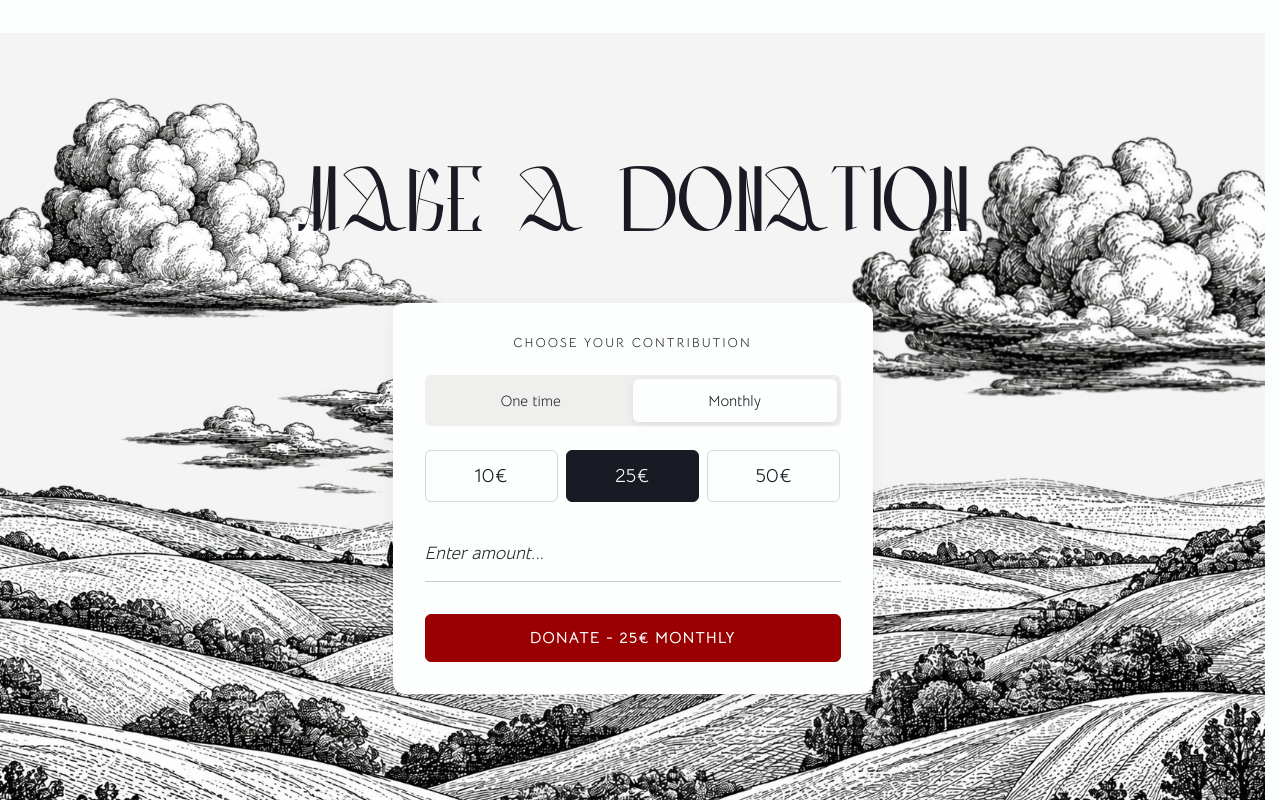
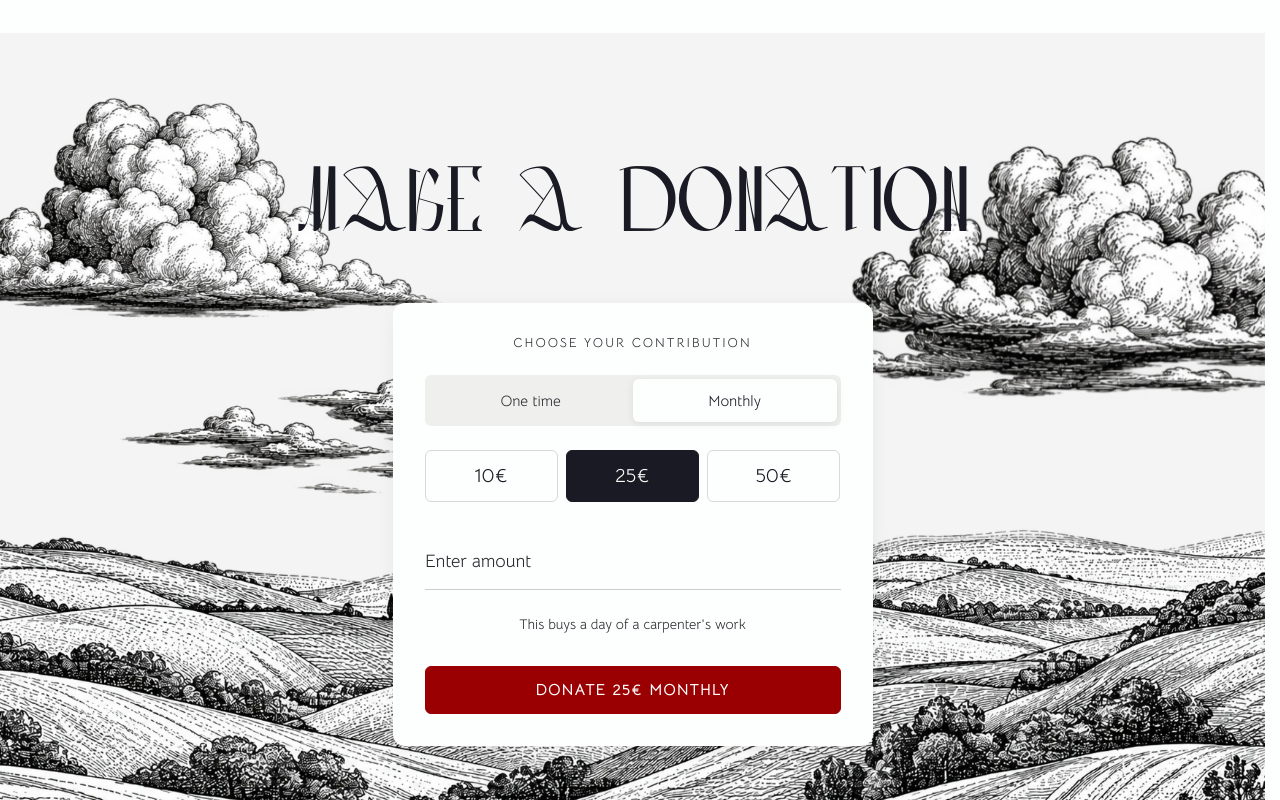
Before and after one commit to mirovisus/northern-soul, a React (Vite) app: page / in a window 1280 px wide. Both pictures are taken after a click on the button "Monthly". Shown: the part 5104-5904 px from the top of the page. Built offline with nearby package versions, Linux system fonts and the light colour scheme.

Commit message:
enhance donation form with micro-animations

```diff
--- a/src/App.jsx
+++ b/src/App.jsx
@@ -138,6 +138,14 @@ const App = () => {
   const [customAmount, setCustomAmount] = useState("");
 
   const finalAmount = customAmount ? Number(customAmount) : selectedAmount;
+
+  const getDonationMessage = (amount) => {
+    if (!amount || amount < 10) return "";
+    if (amount < 25) return "Every contribution matters";
+    if (amount < 50) return "This buys a day of a carpenter's work";
+    if (amount < 100) return "This restores one wooden shingle";
+    return "This preserves history";
+  };
 
   return (
     <div>
@@ -905,6 +913,10 @@ const App = () => {
                   </p>
                   {/* Type toggle */}
                   <div className="donation-form__toggle">
+                    <div
+                      className={`donation-form__toggle-indicator donation-form__toggle-indicator--${donationType === "one-time" ? "left" : "right"}`}
+                      aria-hidden="true"
+                    />
                     <button
                       type="button"
                       className={`donation-form__toggle-button ${
@@ -942,7 +954,7 @@ const App = () => {
                         }`}
                         onClick={() => {
                           setSelectedAmount(amount);
-                          setCustomAmount("");
+                          setCustomAmount(String(amount));
                         }}
                       >
                         {amount}€
@@ -951,11 +963,13 @@ const App = () => {
                   </div>
 
                   {/* Custom amount */}
+                  <div className={`donation-form__field ${customAmount ? "donation-form__field--filled" : ""}`}>
                     <input
+                      id="donation-amount"
                       type="number"
                       inputMode="numeric"
                       min="1"
-                    placeholder="Enter amount..."
+                      placeholder=" "
                       className="donation-form__input"
                       value={customAmount}
                       onChange={(e) => {
@@ -963,6 +977,25 @@ const App = () => {
                         setSelectedAmount(null);
                       }}
                     />
+                    <label
+                      htmlFor="donation-amount"
+                      className="donation-form__label"
+                    >
+                      Enter amount
+                    </label>
+                  </div>
+
+                  {/* Contextual donation message */}
+                  <p className="donation-form__message" aria-live="polite">
+                    {getDonationMessage(finalAmount) && (
+                      <span
+                        key={getDonationMessage(finalAmount)}
+                        className="donation-form__message-text"
+                      >
+                        {getDonationMessage(finalAmount)}
+                      </span>
+                    )}
+                  </p>
 
                   {/* Submit button */}
                   <button
@@ -970,8 +1003,25 @@ const App = () => {
                     className="donation-form__submit button button--accent"
                     disabled={!finalAmount || finalAmount < 1}
                   >
-                    Donate {finalAmount ? `- ${finalAmount}€` : ""}{" "}
-                    {donationType === "monthly" ? "Monthly" : ""}
+                    <span className="donation-form__submit-text">
+                      <span>Donate</span>
+                      {finalAmount ? (
+                        <span
+                          key={`amount-${finalAmount}`}
+                          className="donation-form__submit-amount"
+                        >
+                          {finalAmount}€
+                        </span>
+                      ) : null}
+                      {donationType === "monthly" ? (
+                        <span
+                          key="monthly-tag"
+                          className="donation-form__submit-monthly"
+                        >
+                          Monthly
+                        </span>
+                      ) : null}
+                    </span>
                   </button>
                 </form>
               </div>
--- a/src/styles/blocks/_donation-form.scss
+++ b/src/styles/blocks/_donation-form.scss
@@ -8,13 +8,38 @@
 
   // Toggle styled as tabs, not a pill
   &__toggle {
+    position: relative;
     display: flex;
     background-color: var(--color-light-alt);
     border-radius: var(--border-radius-small);
     padding: 4px;
   }
 
+  &__toggle-indicator {
+    position: absolute;
+    top: 4px;
+    left: 4px;
+    width: calc(50% - 4px);
+    height: calc(100% - 8px);
+    background-color: var(--color-light);
+    border-radius: var(--border-radius-small);
+    box-shadow: 0 2px 8px rgba(0, 0, 0, 0.08);
+    transition: transform 0.45s cubic-bezier(0.34, 1.3, 0.64, 1);
+    z-index: 0;
+    will-change: transform;
+
+    &--left {
+      transform: translateX(0);
+    }
+
+    &--right {
+      transform: translateX(100%);
+    }
+  }
+
   &__toggle-button {
+    position: relative;
+    z-index: 1;
     flex: 1;
     padding: 12px 20px;
     background: transparent;
@@ -24,12 +49,10 @@
     font-size: 15px;
     color: var(--color-dark-alt);
     cursor: pointer;
-    transition: all var(--transition-duration);
+    transition: color 0.3s ease;
 
     &--active {
-      background-color: var(--color-light);
       color: var(--color-dark);
-      box-shadow: 0 2px 8px rgba(0, 0, 0, 0.08);
     }
   }
 
@@ -49,9 +72,16 @@
     font-size: 20px;
     color: var(--color-dark);
     cursor: pointer;
-    transition: all var(--transition-duration);
+    transition:
+      transform 0.2s ease,
+      box-shadow 0.2s ease,
+      background-color 0.2s ease,
+      color 0.2s ease,
+      border-color 0.2s ease;
 
     @include hover {
+      transform: translateY(-2px);
+      box-shadow: 0 4px 12px rgba(0, 0, 0, 0.08);
       border-color: var(--color-dark);
     }
 
@@ -62,7 +92,29 @@
     }
   }
 
-  // Input without a "box", with an underline
+  // Input without a "box", with a floating label and animated underline
+  &__field {
+    position: relative;
+    padding-top: 8px;
+
+    &::after {
+      content: "";
+      position: absolute;
+      left: 0;
+      right: 0;
+      bottom: 0;
+      height: 2px;
+      background-color: var(--color-accent);
+      transform: scaleX(0);
+      transform-origin: left center;
+      transition: transform 0.4s cubic-bezier(0.16, 1, 0.3, 1);
+    }
+
+    &:focus-within::after {
+      transform: scaleX(1);
+    }
+  }
+
   &__input {
     width: 100%;
     padding: 16px 0;
@@ -73,17 +125,43 @@
     font-family: inherit;
     font-size: 18px;
     color: var(--color-dark);
-    transition: border-color var(--transition-duration);
-
-    &::placeholder {
-      color: var(--color-dark-alt);
-      font-style: italic;
-    }
+    font-variant-numeric: tabular-nums;
 
     &:focus {
       outline: none;
-      border-bottom-color: var(--color-accent);
     }
+
+    // Hide native number spinners
+    &::-webkit-outer-spin-button,
+    &::-webkit-inner-spin-button {
+      -webkit-appearance: none;
+      margin: 0;
+    }
+
+    &[type="number"] {
+      -moz-appearance: textfield;
+      appearance: textfield;
+    }
+  }
+
+  &__label {
+    position: absolute;
+    left: 0;
+    top: 24px;
+    font-size: 18px;
+    color: var(--color-dark-alt);
+    pointer-events: none;
+    transition:
+      transform 0.35s cubic-bezier(0.4, 0, 0.2, 1),
+      color 0.2s ease;
+    transform-origin: left top;
+    will-change: transform;
+  }
+
+  &__field--filled &__label,
+  &__field:focus-within &__label {
+    transform: translateY(-24px) scale(0.75);
+    color: var(--color-accent);
   }
 
   &__submit {
@@ -102,6 +180,21 @@
     }
   }
 
+  &__submit-text {
+    display: inline-flex;
+    align-items: baseline;
+    justify-content: center;
+    gap: 0.4em;
+    white-space: nowrap;
+  }
+
+  &__submit-amount,
+  &__submit-monthly {
+    display: inline-block;
+    font-variant-numeric: tabular-nums;
+    animation: donation-submit-in 0.3s cubic-bezier(0.4, 0, 0.2, 1) both;
+  }
+
   &__hint {
     font-size: 13px;
     letter-spacing: 0.15em;
@@ -110,4 +203,41 @@
     text-align: center;
     margin: 0;
   }
+
+  &__message {
+    font-size: 14px;
+    line-height: 20px;
+    height: 20px;
+    color: var(--color-dark-alt);
+    text-align: center;
+    margin: 0;
+    position: relative;
+  }
+
+  &__message-text {
+    display: block;
+    animation: donation-message-in 0.4s cubic-bezier(0.4, 0, 0.2, 1) both;
+  }
 }
+
+@keyframes donation-message-in {
+  0% {
+    opacity: 0;
+    transform: translateY(6px);
+  }
+  100% {
+    opacity: 1;
+    transform: translateY(0);
+  }
+}
+
+@keyframes donation-submit-in {
+  0% {
+    opacity: 0;
+    transform: translateY(2px);
+  }
+  100% {
+    opacity: 1;
+    transform: translateY(0);
+  }
+}
```
Lines whose indentation alone changed are shown as unchanged.
